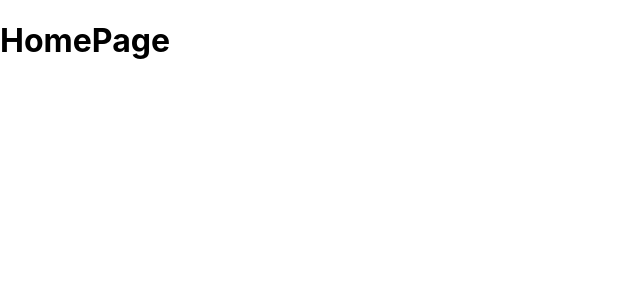
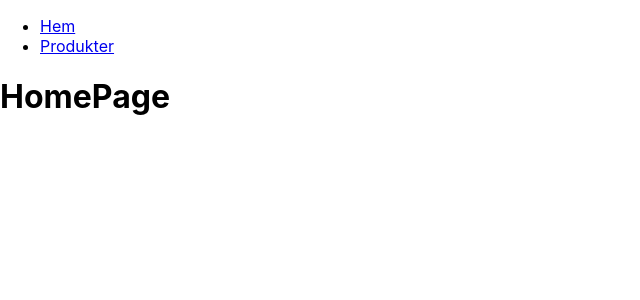
Before and after one commit to natta1995/Webbshop-BooksByHeart, a React (Create React App) app: page / in a window 1280 px wide. Shown: the top 300 px of the page, without its empty margins (0-640 px from the left). Built offline with nearby package versions, Linux system fonts and the light colour scheme.

Commit message:
"adding navbar"

```diff
--- a/src/App.js
+++ b/src/App.js
@@ -2,11 +2,13 @@
 import { BrowserRouter as Router, Route, Routes } from "react-router-dom";
 import HomePage from "./pages/home";
 import ProductPage from "./pages/products";
+import Navbar from "./navbar"
 
 
 function App() {
   return (
     <Router>
+       <Navbar />
       <Routes>
         <Route path="/" element={<HomePage/>} />
         <Route path="/products" element={<ProductPage/>} />
--- /dev/null
+++ b/src/navbar.js
@@ -0,0 +1,15 @@
+import React from "react";
+import {Link} from "react-router-dom"
+
+const Navbar = () => {
+    return (
+    <nav>
+        <ul>
+            <li><Link to="/">Hem</Link></li>
+            <li><Link to="/products">Produkter</Link></li>
+        </ul>
+    </nav>
+    );
+}
+
+export default Navbar
```
